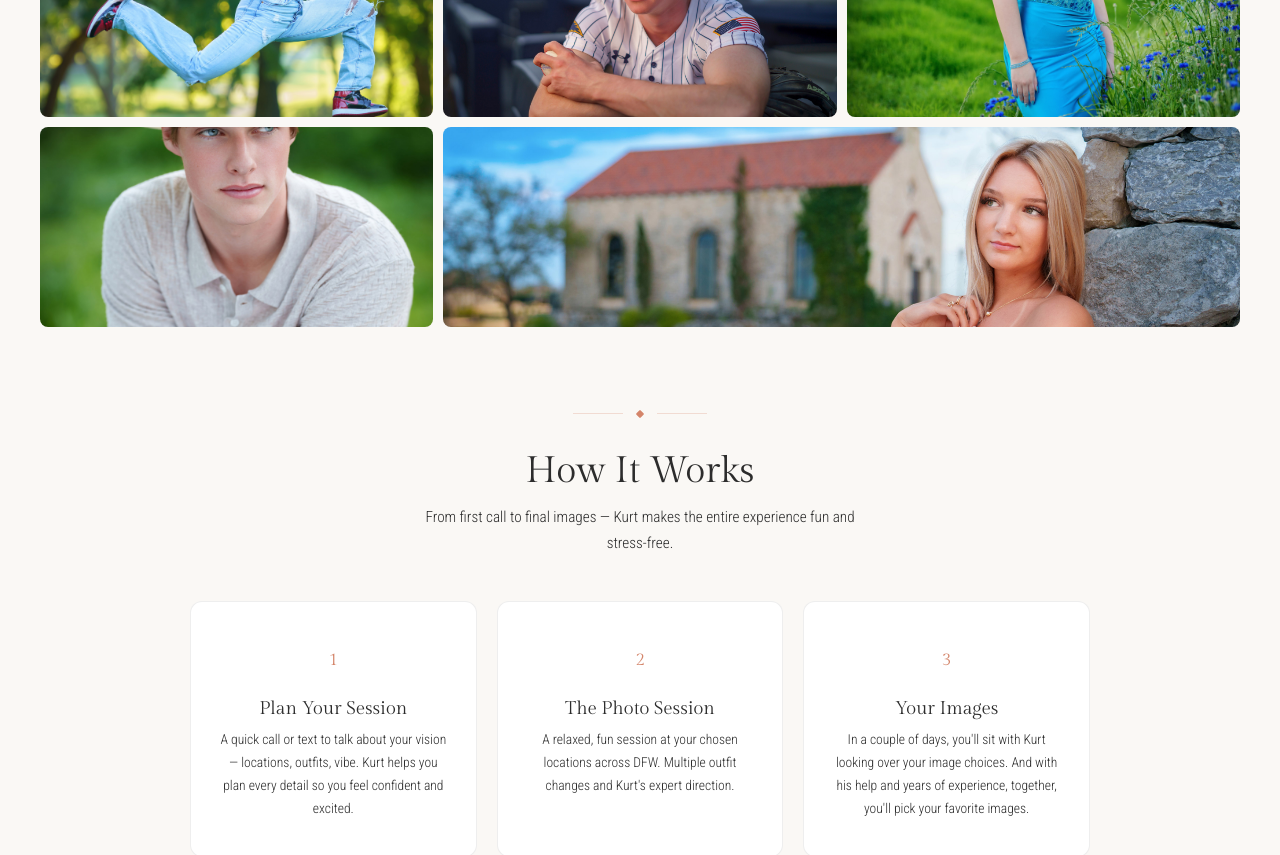
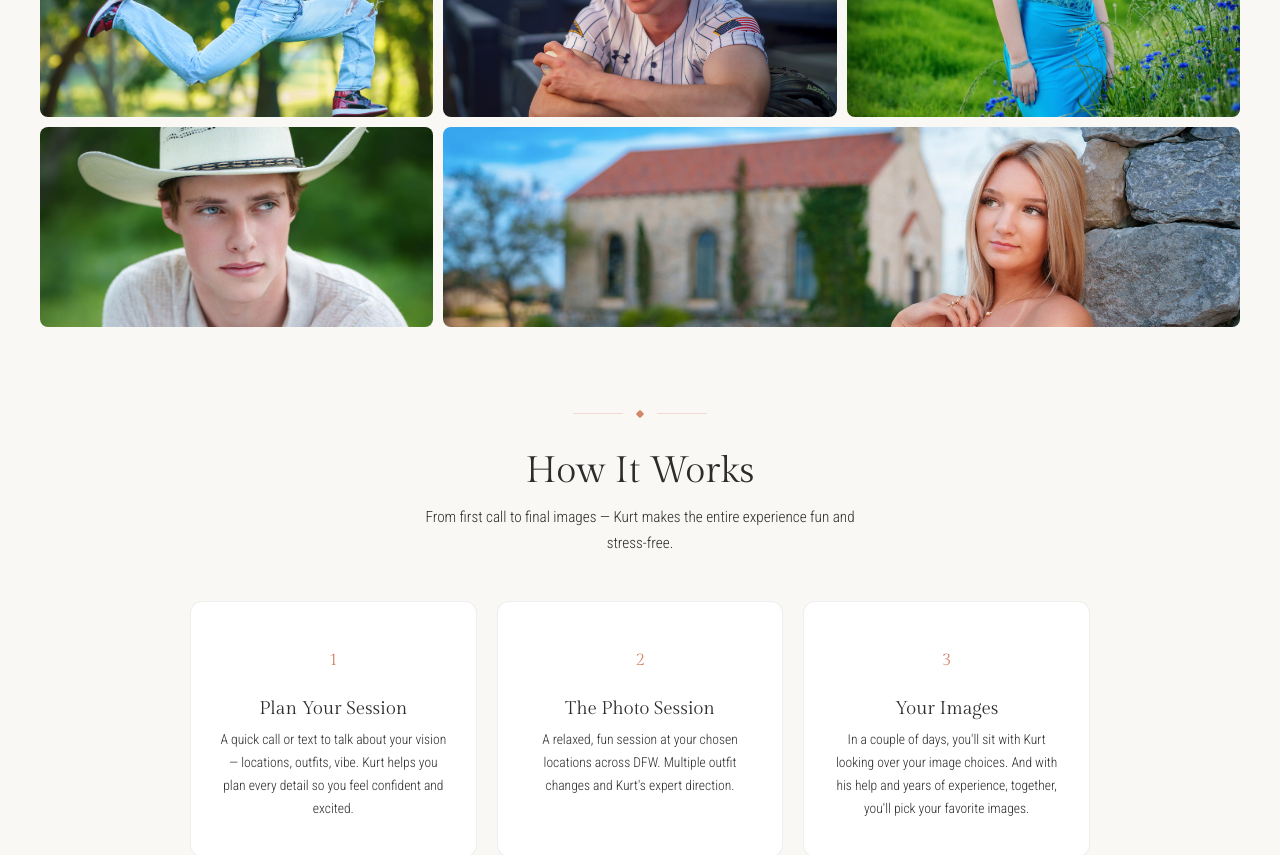
Before and after one commit to wadekerzie/innovative-images-seniors, a Next.js app: page / in a window 1280 px wide. Shown: the part 1360-2215 px from the top of the page. Built offline with nearby package versions, Linux system fonts and the light colour scheme.

Commit message:
Fix cowboy hat portrait crop — show full hat

```diff
--- a/src/app/page.tsx
+++ b/src/app/page.tsx
@@ -336,7 +336,7 @@ export default function SeniorPortraitPhotography() {
                 src="/senior-cowboy.jpg"
                 alt="Senior portrait — young man in cowboy hat outdoors"
                 fill
-                style={{ objectFit: "cover", objectPosition: "center 20%" }}
+                style={{ objectFit: "cover", objectPosition: "center top" }}
               />
             </div>
             {/* Lakefront — wide landscape */}
```
